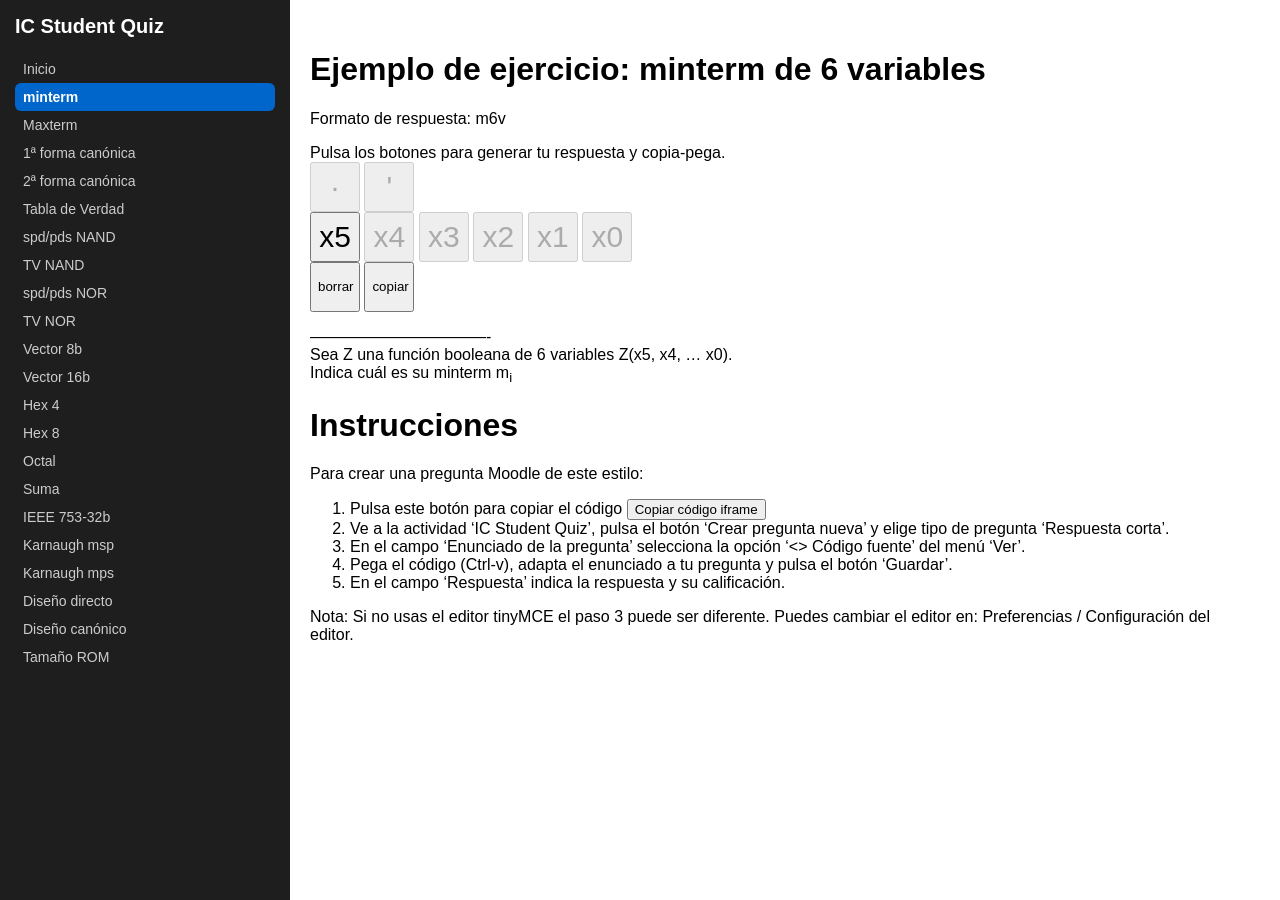
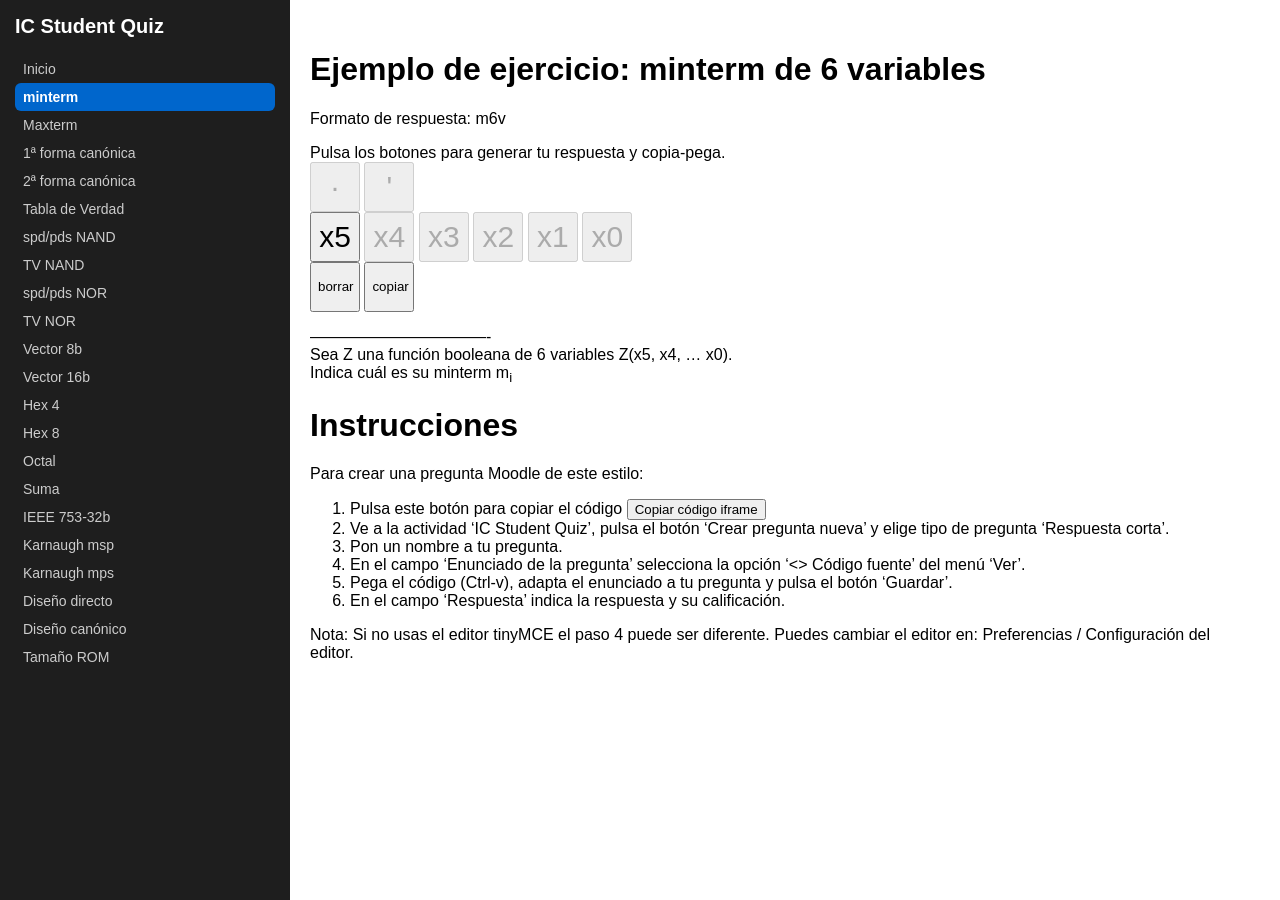
Before and after one commit to mglfcn/ic-student-quiz, a Jekyll site: the page built from minterm.md, in a window 1280 px wide. Built offline with Jekyll 4.4.1, drawn with Linux system fonts in a browser that asks for light colours.

Commit message:
Update minterm.md

```diff
--- a/minterm.md
+++ b/minterm.md
@@ -133,11 +133,12 @@ Formato de respuesta: m6v<br><meta charset="UTF-8">
 Para crear una pregunta Moodle de este estilo:
 1. Pulsa este botón para copiar el código <button onclick="copiar_codigo()">Copiar código iframe</button>
 2. Ve a la actividad 'IC Student Quiz', pulsa el botón 'Crear pregunta nueva' y elige tipo de pregunta 'Respuesta corta'.
-3. En el campo 'Enunciado de la pregunta' selecciona la opción '<> Código fuente' del menú 'Ver'.
+3. Pon un nombre a tu pregunta.
+4. En el campo 'Enunciado de la pregunta' selecciona la opción '<> Código fuente' del menú 'Ver'.
 5. Pega el código (Ctrl-v), adapta el enunciado a tu pregunta y pulsa el botón 'Guardar'.
 6. En el campo 'Respuesta' indica la respuesta y su calificación.
 
-Nota: Si no usas el editor tinyMCE el paso 3 puede ser diferente. Puedes cambiar el editor en: Preferencias / Configuración del editor.
+Nota: Si no usas el editor tinyMCE el paso 4 puede ser diferente. Puedes cambiar el editor en: Preferencias / Configuración del editor.
 
 <textarea id="codigo" style="display:none;">
 Formato de respuesta: m6v<br><meta charset="UTF-8">
```
